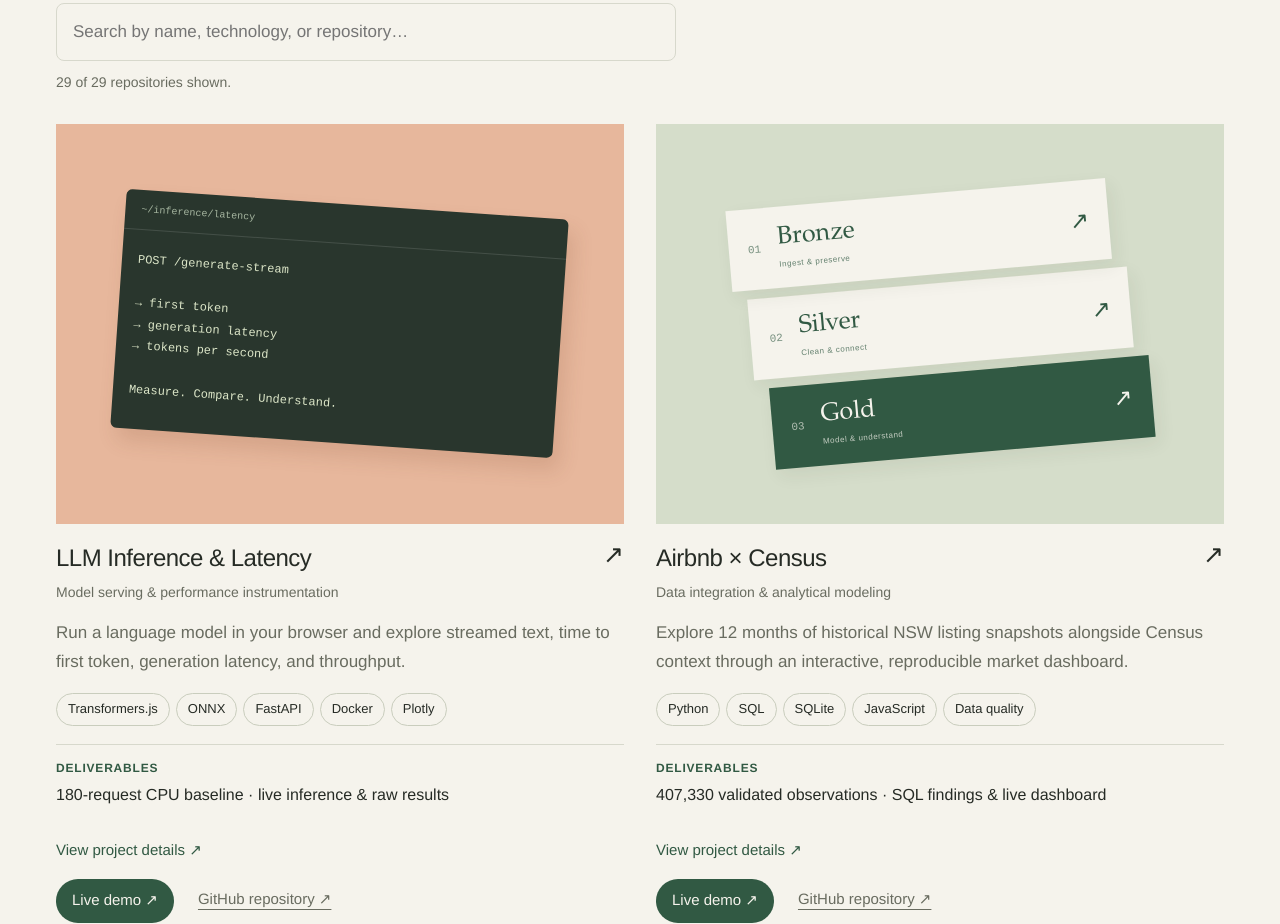
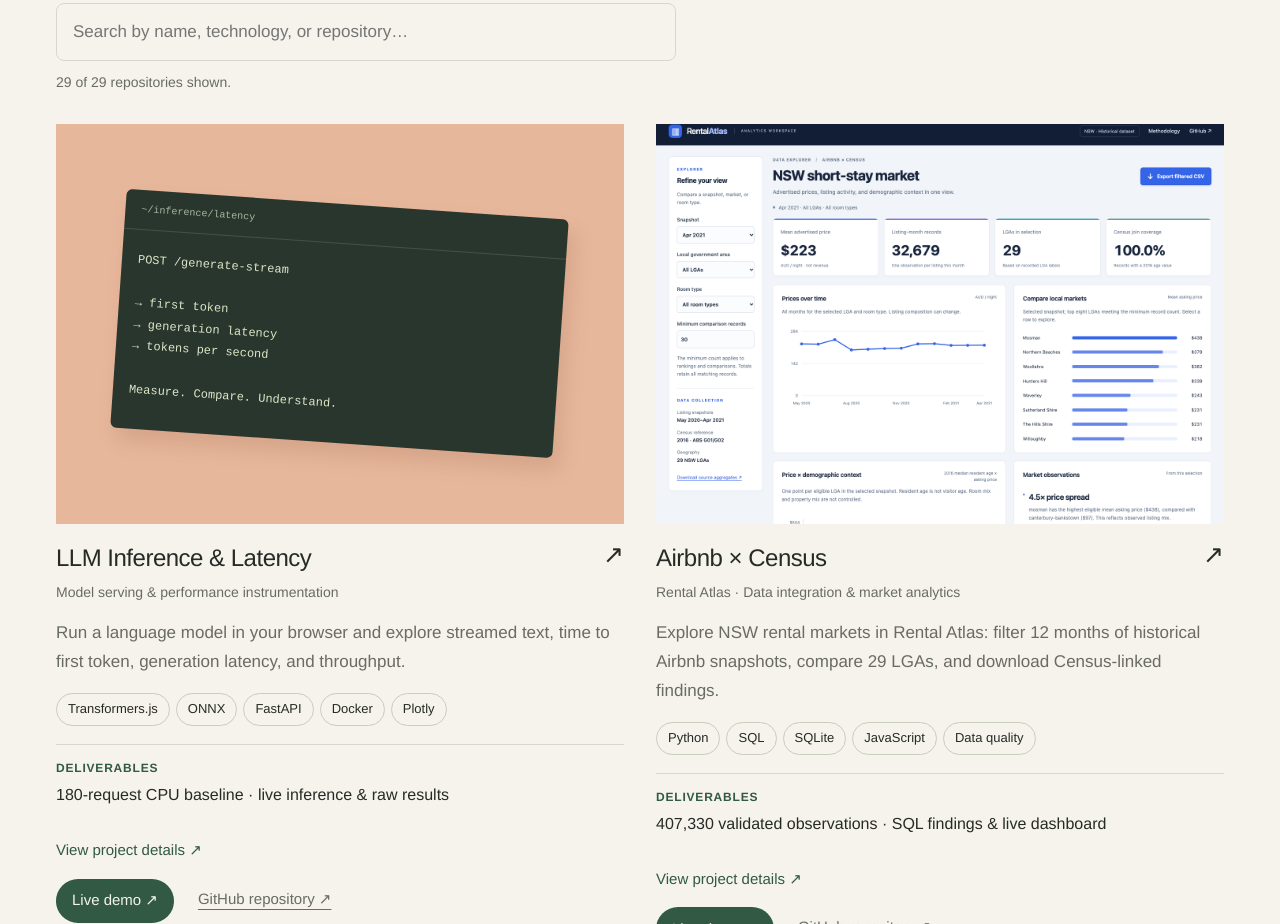
Before and after one commit to SatyamPalkar/portfolio, a website: page index.html in a window 1280 px wide. Shown: the part 1638-2562 px from the top of the page. Drawn offline with Linux system fonts and the light colour scheme.

Commit message:
Show Rental Atlas dashboard preview in portfolio

```diff
--- a/index.html
+++ b/index.html
@@ -7,9 +7,9 @@
     <meta name="theme-color" content="#f5f3ec">
     <title>Satyam Palkar — Data & Machine Learning</title>
     <link rel="icon" href="./favicon.svg" type="image/svg+xml">
-    <link rel="stylesheet" href="./styles.css?v=flagship-2">
-    <script src="./projects.js?v=flagship-2" defer></script>
-    <script src="./portfolio.js?v=flagship-2" defer></script>
+    <link rel="stylesheet" href="./styles.css?v=rental-atlas-3">
+    <script src="./projects.js?v=rental-atlas-3" defer></script>
+    <script src="./portfolio.js?v=rental-atlas-3" defer></script>
   </head>
   <body>
     <a class="skip-link" href="#main">Skip to content</a>
--- a/portfolio.js
+++ b/portfolio.js
@@ -63,9 +63,11 @@ const portfolio = {
       title: "Airbnb × Census",
       category: "analytics",
       cover: "pipeline",
-      discipline: "Data integration & analytical modeling",
+      image: "./assets/rental-atlas-dashboard.png",
+      imageAlt: "Rental Atlas dashboard with NSW market filters, price metrics, a monthly trend chart, and local market comparisons.",
+      discipline: "Rental Atlas · Data integration & market analytics",
       technologies: ["Python", "SQL", "SQLite", "JavaScript", "Data quality"],
-      description: "Explore 12 months of historical NSW listing snapshots alongside Census context through an interactive, reproducible market dashboard.",
+      description: "Explore NSW rental markets in Rental Atlas: filter 12 months of historical Airbnb snapshots, compare 29 LGAs, and download Census-linked findings.",
       challenge: "Bring separate listing and Census datasets into a consistent foundation for local market analysis.",
       approach: "A verified Python/SQLite bronze-to-gold workflow validates snapshot dates and prices, enforces listing-month uniqueness, joins explicit LGA codes to 2016 Census data, and exports anonymous aggregates. The dashboard supports month, LGA and room-type filters. Original Airflow/dbt coursework remains as architecture reference.",
       outcome: "412,122 source rows reconcile to 407,330 accepted observations across 29 LGAs. The pipeline rejects 4,780 misdated rows and 12 invalid prices, and the repository includes three SQL-reproducible findings plus source hashes. Advertised prices are not revenue; pandemic-era snapshots are not current market estimates.",
```
Also changed, not shown: assets/rental-atlas-dashboard.png (added).
